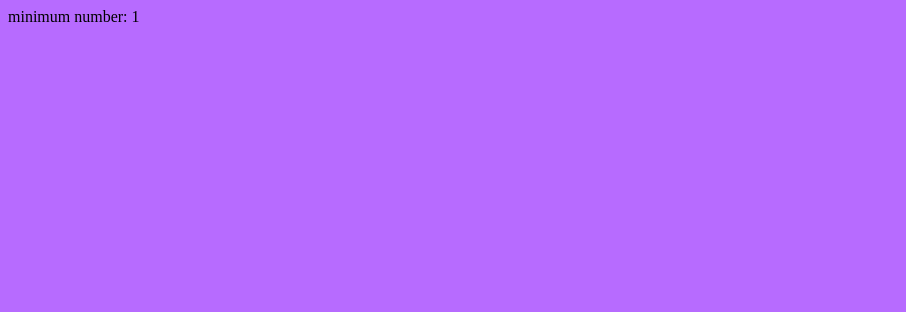
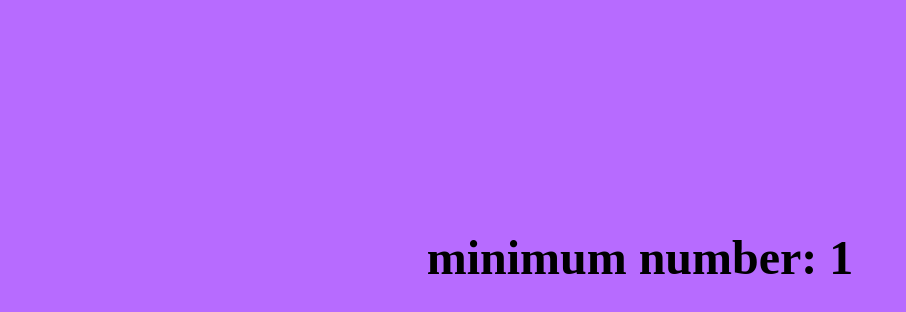
Before and after one commit to raheleshirazi77/minimum-js, a plain HTML site: page index.html in a window 1280 px wide. Shown: the whole page, without its empty margins (0-906 px from the left). Drawn offline with Linux system fonts and the light colour scheme.

Commit message:
uppdate style
modifyed style page

```diff
--- a/index.html
+++ b/index.html
@@ -7,6 +7,11 @@
     <style>
         body{
             background-color: rgb(183, 107, 255);
+            text-align: center;
+            margin: 18% auto;
+            color: rgb(0, 0, 0);
+            font-weight: bolder;
+            font-size: 3rem;
         }
     </style>
 </head>
```
